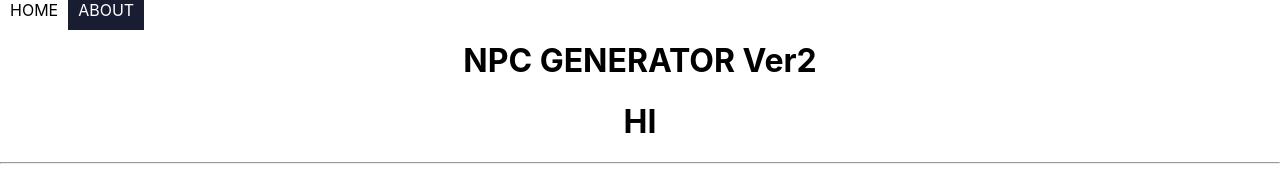
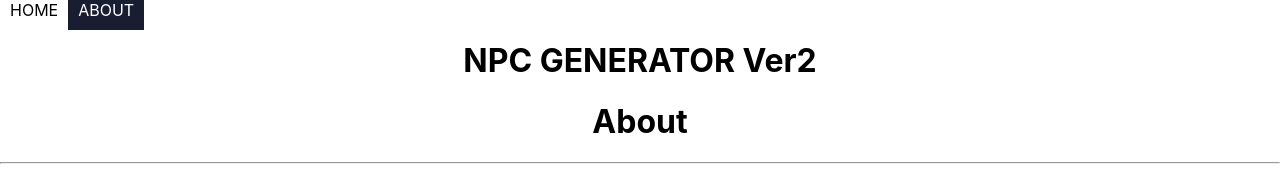
Before and after one commit to Santiago548/NPC_Generator_Ver2, a React (Create React App) app in the folder npc-frontend/: page /about in a window 1280 px wide. Shown: the top 192 px of the page. Built offline with nearby package versions, Linux system fonts and the light colour scheme; no server answers.

Commit message:
Update about.js
add title to about page.

```diff
--- a/npc-frontend/src/components/about.js
+++ b/npc-frontend/src/components/about.js
@@ -3,7 +3,8 @@ import React from 'react'
 export const About = () => {
     return (
         <div>
-            <h1>HI</h1>
+            <h1>About</h1>
+
         </div>
     )
 }
```
